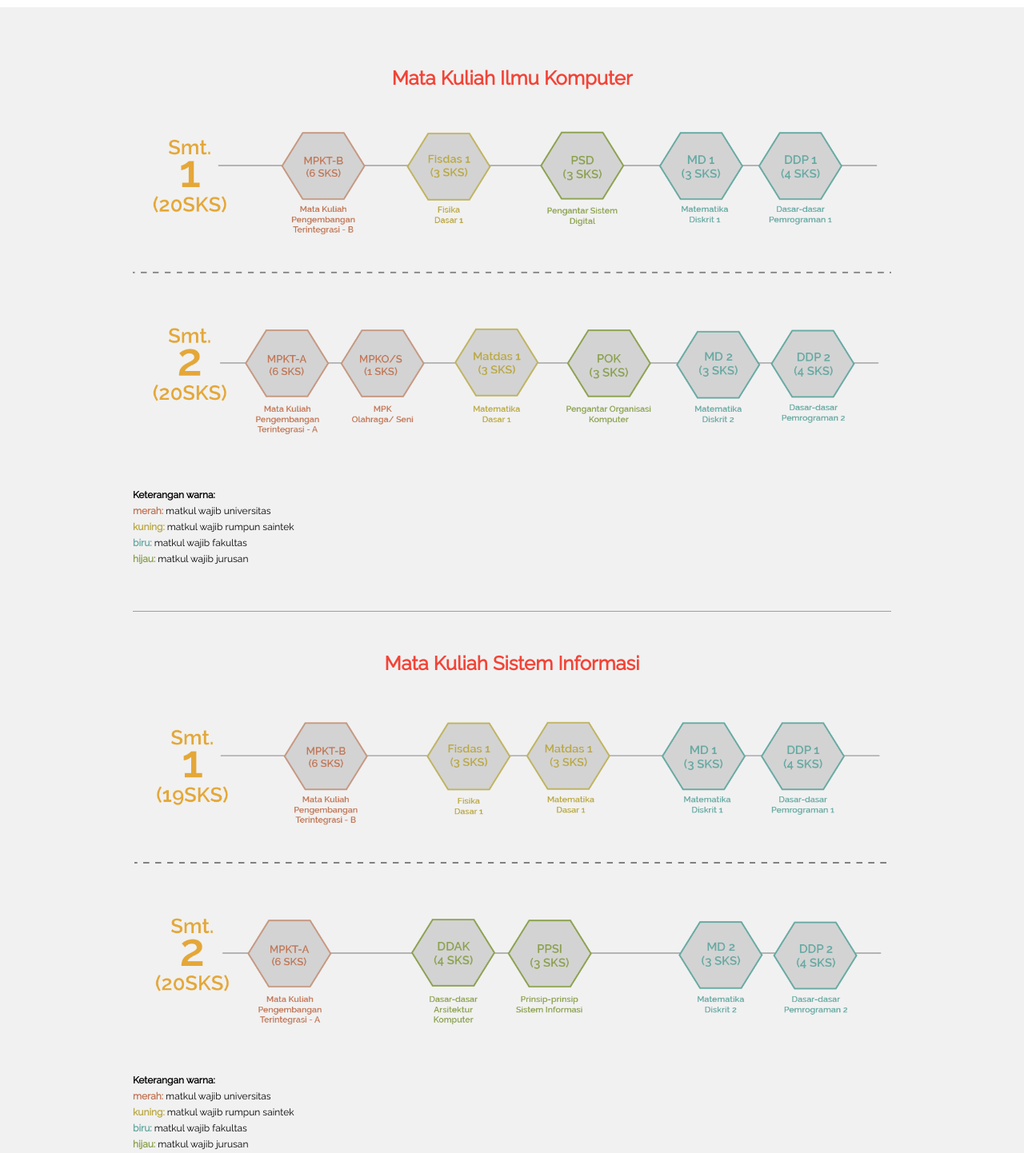
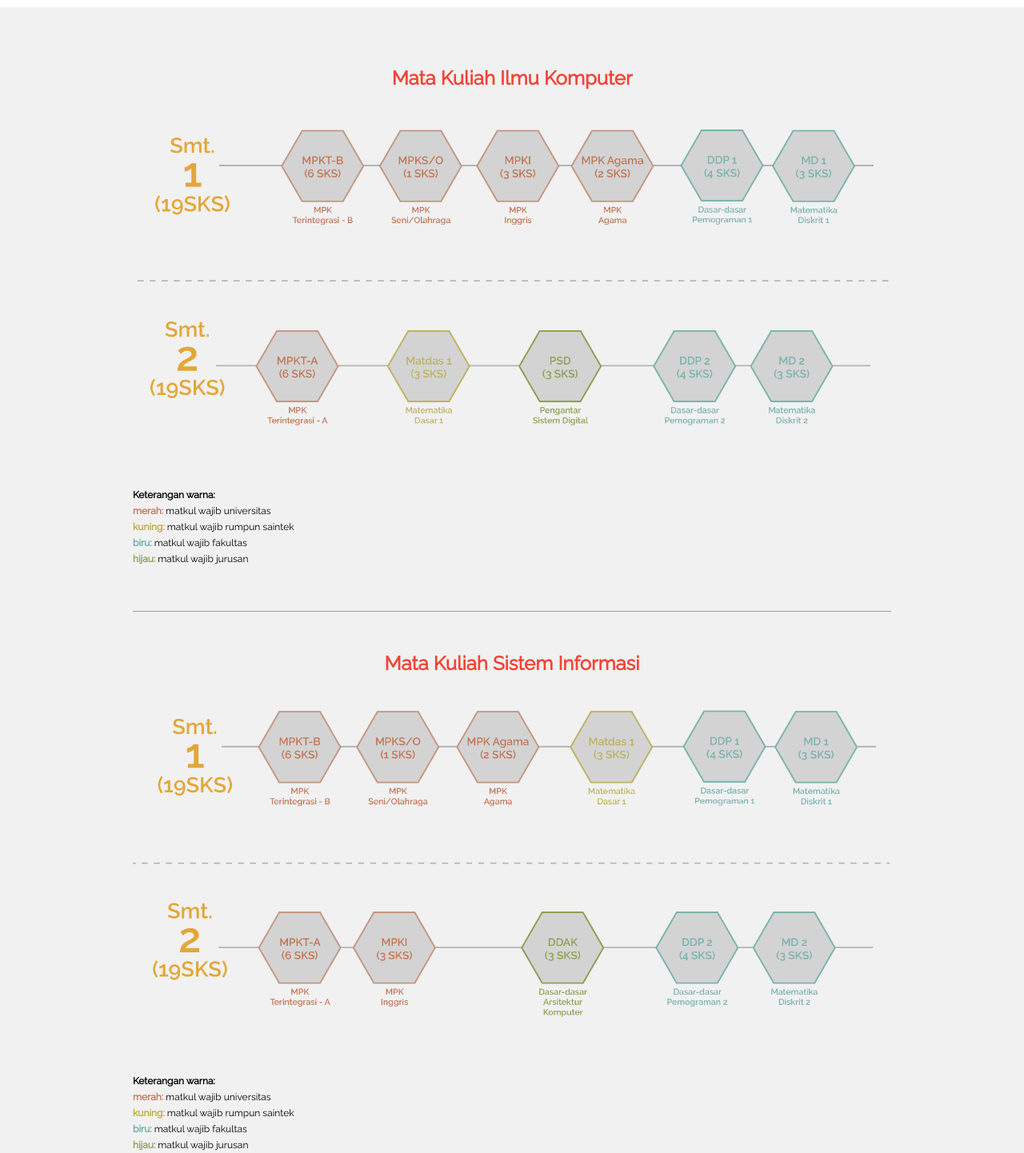
Before and after one commit to salvira3/imaba-update, a plain HTML site: page akademis.html in a window 1280 px wide. Shown: the part 1780-3222 px from the top of the page at 80% size. Drawn offline with nearby package versions, Linux system fonts and the light colour scheme.

Commit message:
update jejaring matkul

```diff
--- a/akademis.html
+++ b/akademis.html
@@ -181,7 +181,7 @@ ga('send', 'pageview');
 			<div class="w3-col m12 w3-content">
 				<p class="w3-xlarge w3-text-red w3-padding"><strong>Mata Kuliah Ilmu Komputer</strong></p>
 				<div class="w3-justify" style="padding-bottom:50px">
-					<img src="coba-03.png" class="w3-image" style="padding-bottom:30px; display: block; margin: auto;">
+					<img src="jejaring-01.png" class="w3-image" style="padding-bottom:30px; display: block; margin: auto;">
 
 					<p class="w3-small jarak"><strong>Keterangan warna:</strong></p>
 					<p class="w3-small jarak"><font color=#C17656><strong>merah:</strong></font> matkul wajib universitas</p>
@@ -194,7 +194,7 @@ ga('send', 'pageview');
 				<br>
 				<p class="w3-xlarge w3-text-red w3-padding"><strong>Mata Kuliah Sistem Informasi</strong></p>
 				<div class="w3-justify">
-					<img src="si-04.png" class="w3-image" style="padding-bottom:30px">
+					<img src="jejaring-02.png" class="w3-image" style="padding-bottom:30px">
 
 					<p class="w3-small jarak"><strong>Keterangan warna:</strong></p>
 					<p class="w3-small jarak"><font color=#C17656><strong>merah:</strong></font> matkul wajib universitas</p>
```
Also changed, not shown: jejaring-01.png (added), jejaring-02.png (added).
